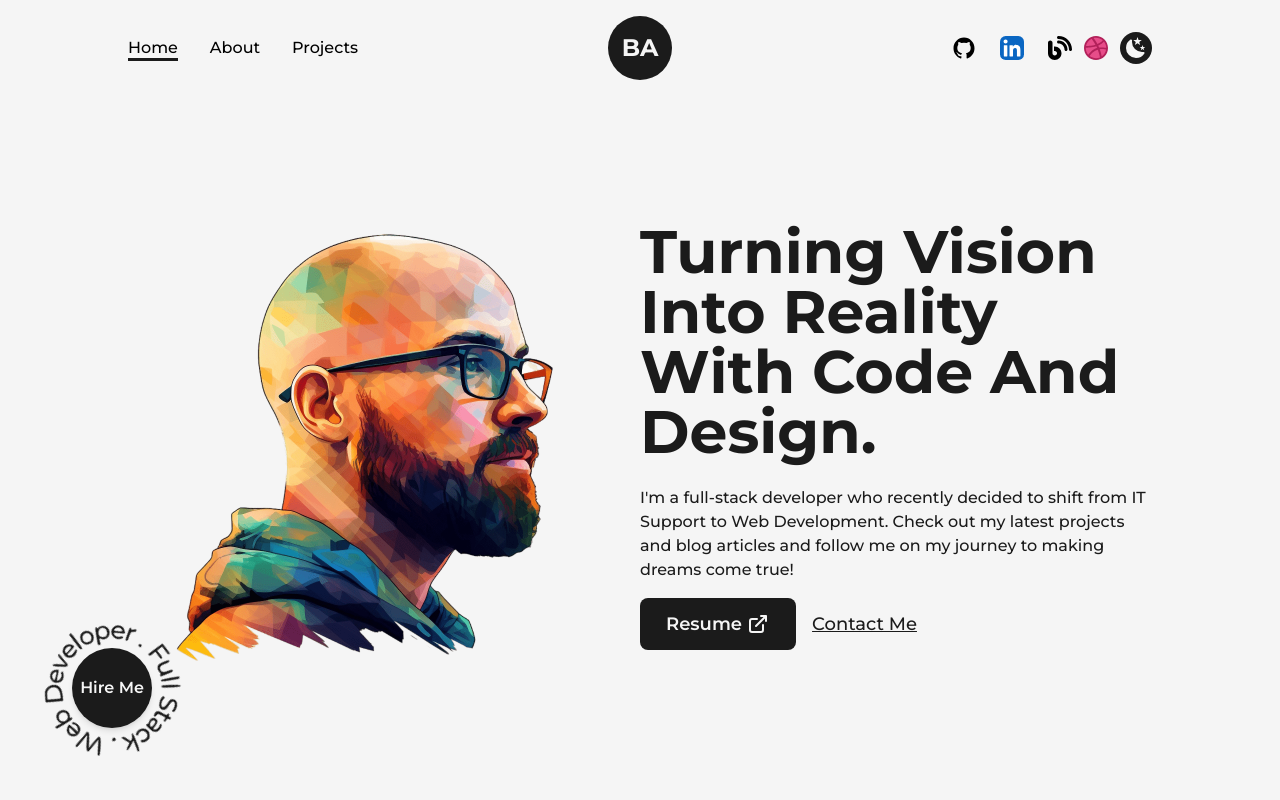
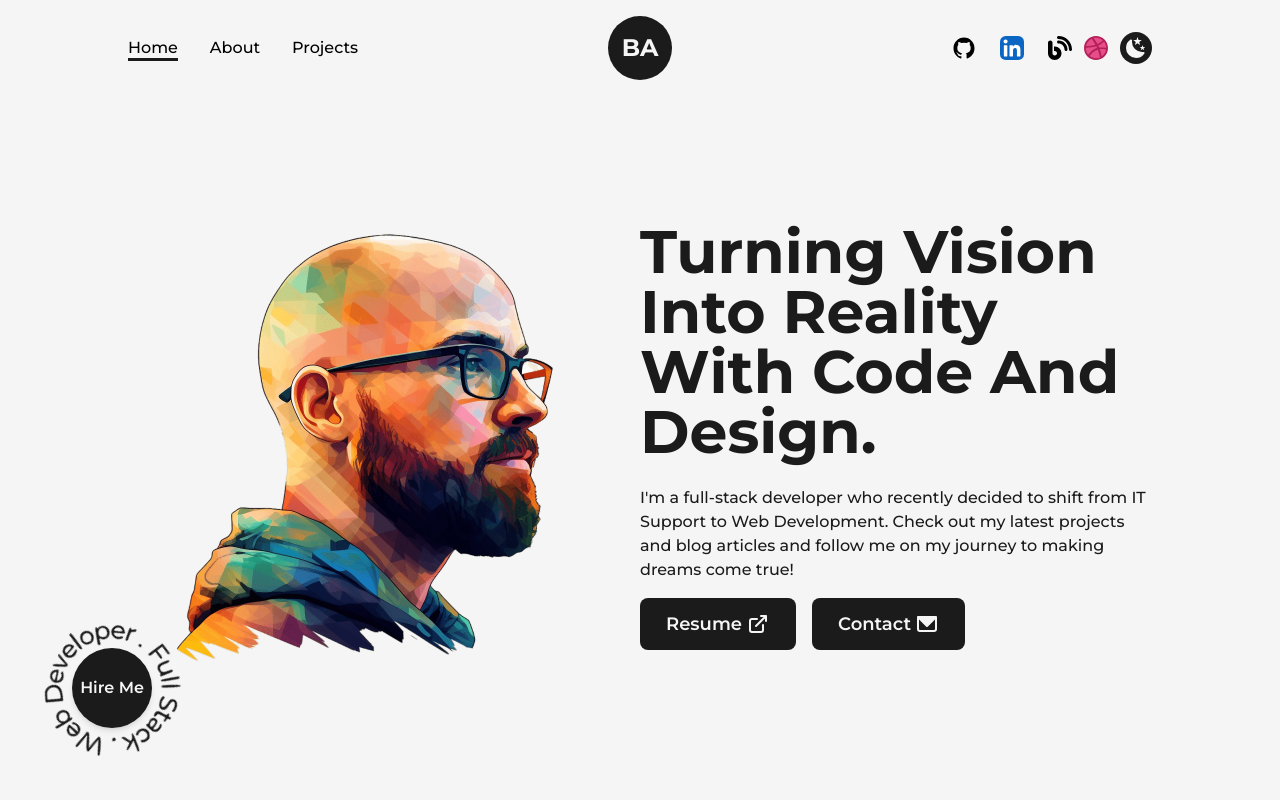
Before and after one commit to baguiar428/portfolio-2.0, a Next.js app: page / in a window 1280 px wide. Shown: the top 800 px of the page. Built offline with nearby package versions, Linux system fonts and the light colour scheme.

Commit message:
Changed the contact link on home page to match resume button and attract more focus.

```diff
--- a/src/app/components/Icons.js
+++ b/src/app/components/Icons.js
@@ -37,6 +37,22 @@ export const LinkedInIcon = ({ className, ...rest }) => (
     </g>
   </svg>
 );
+
+export const EmailIcon = ({ className, ...rest }) => (
+  <svg xmlns="http://www.w3.org/2000/svg"
+  width={24}
+  height={24}
+  viewBox="0 0 24 24"
+  className={`w-full h-auto ${className}`}
+  {...rest}>
+    <path
+      fill="currentColor"
+      fillRule="evenodd"
+      d="M2.234 4.357A.996.996 0 0 0 2 5v12a3 3 0 0 0 3 3h14a3 3 0 0 0 3-3V5.01a1.006 1.006 0 0 0-.364-.781.996.996 0 0 0-.632-.229H3a.997.997 0 0 0-.766.357ZM4 7.414V17a1 1 0 0 0 1 1h14a1 1 0 0 0 1-1V7.414l-7.293 7.293a1 1 0 0 1-1.414 0L4 7.414Z"
+      clipRule="evenodd"
+    />
+  </svg>
+)
 
 export const BlogIcon = ({ className, ...rest }) => (
     <svg
--- a/src/app/page.js
+++ b/src/app/page.js
@@ -3,7 +3,7 @@ import Image from "next/image";
 import Link from "next/link";
 import heroPic from "../../public/images/home/hero-pic.png";
 import AnimatedText from "./components/AnimatedText";
-import { LinkArrow } from "./components/Icons";
+import { EmailIcon, LinkArrow } from "./components/Icons";
 import HireMe from "./components/HireMe";
 import TransitionEffect from "./components/TransitionEffect";
 
@@ -40,7 +40,7 @@ export default function Home() {
                 href="/Bruno_Aguiar-Resume.pdf"
                 target="_blank"
                 className="flex items-center bg-dark text-light
-                p-2.5 px-6 rounded-lg text-lg font-semibold
+                p-2.5 px-6 mr-2 rounded-lg text-lg font-semibold
                 hover:bg-light hover:text-dark
                 border-2 border-solid border-transparent hover:border-dark
 
@@ -52,9 +52,18 @@ export default function Home() {
                 <LinkArrow className={"w-6 ml-1"}/>
               </Link>
               <Link href="mailto:b.aguiar428@gmail.com" target="_blank"
-              className="ml-4 text-lg font-medium capitalize text-dark underline dark:text-light
-              md:text-base">
-                Contact Me
+              // className="ml-4 text-lg font-medium capitalize text-dark underline dark:text-light
+              // md:text-base">
+              className="flex items-center bg-dark text-light
+              p-2.5 px-6 ml-2 rounded-lg text-lg font-semibold
+              hover:bg-light hover:text-dark
+              border-2 border-solid border-transparent hover:border-dark
+
+              dark:bg-light dark:text-dark
+              hover:dark:bg-dark hover:dark:text-light hover:dark:border-light
+              md:p-2 md:px-4 md:text-base">
+                Contact
+                <EmailIcon className={"w-6 ml-1"}/>
               </Link>
             </div>
           </div>
```
